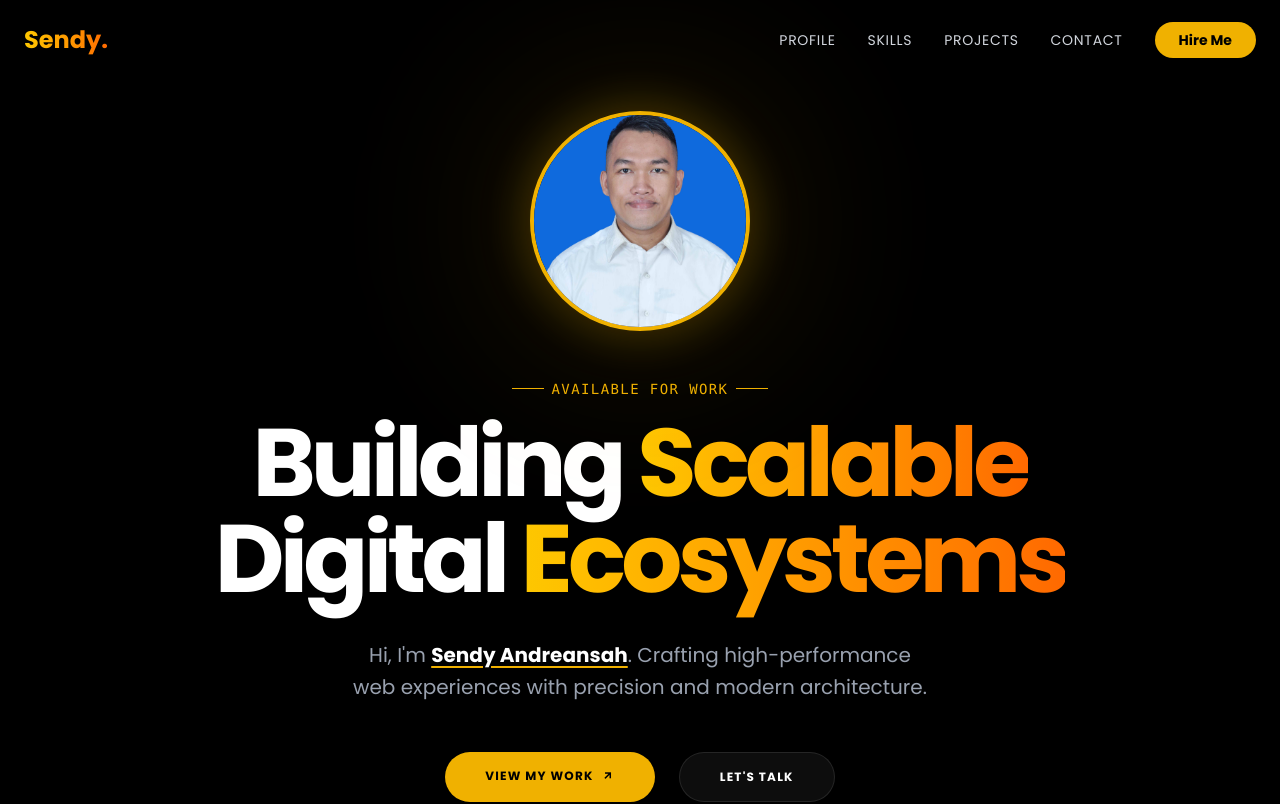
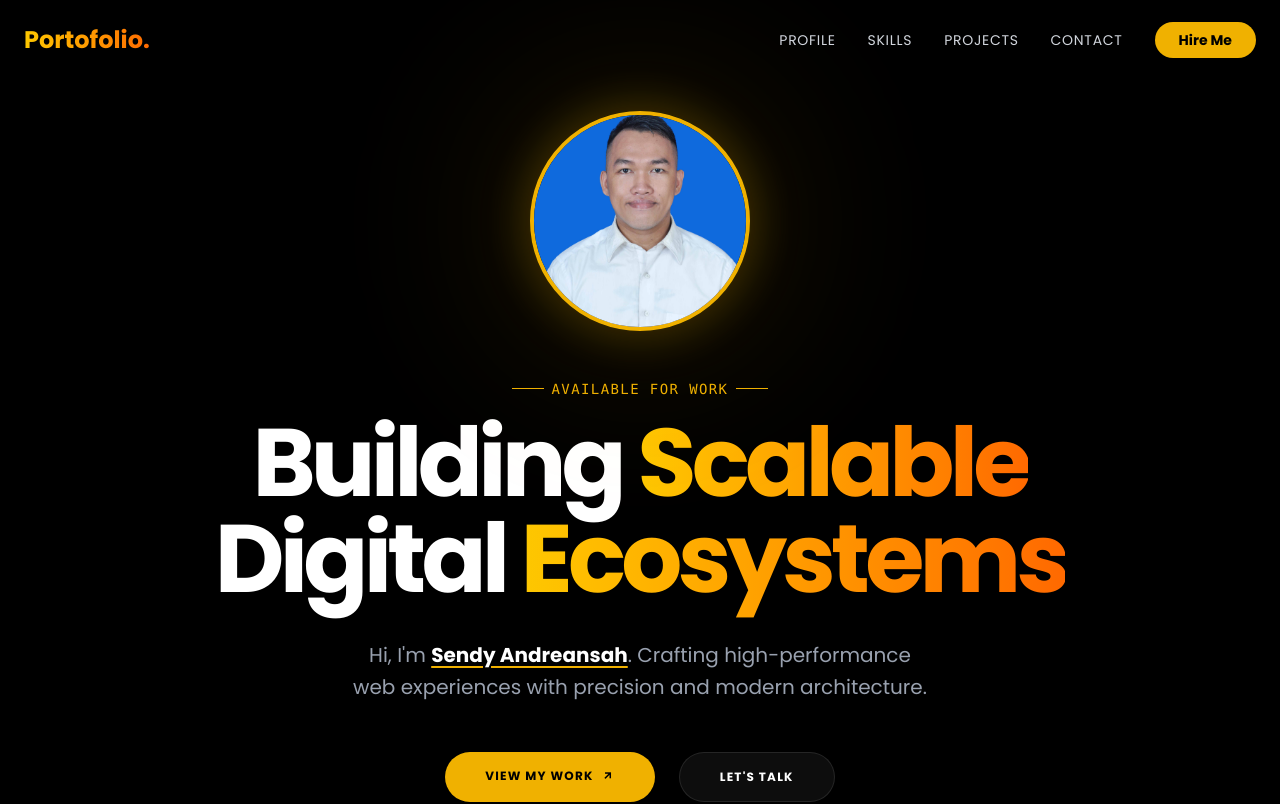
Before and after one commit to sendygithub/portofolio, a Next.js app: page / in a window 1280 px wide. Shown: the top 804 px of the page. Built offline with nearby package versions, Linux system fonts and the light colour scheme.

Commit message:
fix margin

```diff
--- a/app/page.js
+++ b/app/page.js
@@ -127,7 +127,7 @@ export default function Home() {
       {/* Core Skills Section */}
       <section id="layanan" className="py-32">
         <div className="container mx-auto px-6">
-          <div className="text-center mb-20">
+          <div className="text-center mb-10">
             <h2 className="text-3xl md:text-5xl font-bold mb-4">Technical Expertise</h2>
             <div className="h-1.5 w-24 bg-yellow-500 mx-auto rounded-full" />
           </div>
@@ -273,7 +273,7 @@ export default function Home() {
                     </div>
                     <div>
                       <p className="text-xs uppercase font-bold opacity-50">Email</p>
-                      <p className="font-bold">sendy.andreansah@example.com</p>
+                      <p className="font-bold">sendy.lazada@gmail.com</p>
                     </div>
                   </div>
                   <div className="flex items-center gap-4">
--- a/components/Navbar.jsx
+++ b/components/Navbar.jsx
@@ -31,7 +31,7 @@ const Navbar = () => {
       <div className="container mx-auto px-6">
         <div className="flex items-center justify-between">
           <Link href="#beranda" className="text-2xl font-bold gradient-text">
-            Sendy.
+            Portofolio.
           </Link>
 
           {/* Desktop Menu */}
```
